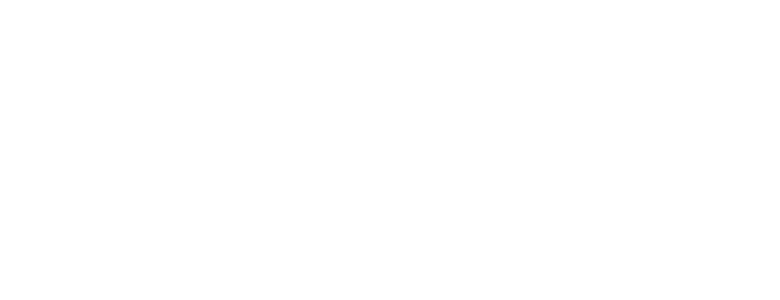
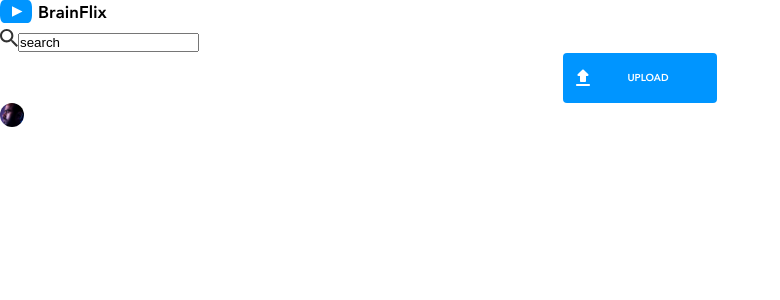
Before and after one commit to Annopara/ann-opara-brainflix, a React (Create React App) app: page / in a window 1280 px wide. Shown: the top 300 px of the page, without its empty margins (0-780 px from the left). Built offline with nearby package versions, Linux system fonts and the light colour scheme.

Commit message:
adds avatar component to header section

```diff
--- a/src/App.js
+++ b/src/App.js
@@ -1,8 +1,10 @@
 import "./App.css";
+import Header from "./components/Header/Header";
 import "./styles/partials/_global.scss";
 
 function App() {
-  return <div className='App'></div>;
+  // return <div className='App'></div>;
+  return <Header />;
 }
 
 export default App;
--- /dev/null
+++ b/src/components/Avatar/Avatar.js
@@ -0,0 +1,11 @@
+import "./Avatar.scss";
+
+const Avatar = ({ src }) => {
+  return (
+    <div className='avatar'>
+      <img src={src} alt='User avatar' className='avatar__img' />
+    </div>
+  );
+};
+
+export default Avatar;
--- /dev/null
+++ b/src/components/Avatar/Avatar.scss
@@ -0,0 +1,12 @@
+.avatar {
+  width: 24px;
+  height: 24px;
+  border-radius: 50%;
+  overflow: hidden;
+
+  &__img {
+    width: 100%;
+    height: 100%;
+    object-fit: cover;
+  }
+}
--- a/src/components/Header/Header.js
+++ b/src/components/Header/Header.js
@@ -1,29 +1,28 @@
 import "./Header.scss";
 import Logo from "../Logo/Logo";
-
 import Button from "../Button/Button";
 import SearchBar from "../SearchBar/SearchBar";
+import Avatar from "../Avatar/Avatar";
+
+import upload from "../../assets/Icons/upload.svg";
+import BrainFlixLogo from "../../assets/Logo/BrainFlix-logo.svg";
+import Search from "../../assets/Icons/search.svg";
+import avatarImg from "../../assets/Images/Mohan-muruge.jpg";
 
 const Header = () => {
-  const upload = "../../assets/Icons/upload.svg";
-  const Logo = "../../assets/Logo/BrainFlix-logo.svg";
-  const Search = "../../assets/Icons/search.svg";
-  const avatar = "../../assets/Images/Mohan-muruge.jpg";
-
   return (
-    <header>
-      <Logo src={Logo} />
-
-      <div>
-        <SearchBar src={Search} />
-
-        <Button src={upload} btnText='UPLOAD' />
+    <>
+      <header>
+        <Logo src={BrainFlixLogo} />
 
         <div>
-          <img src={avatar} alt='Another Image' />
+          <SearchBar src={Search} />
+
+          <Button src={upload} btnText='UPLOAD' />
         </div>
-      </div>
-    </header>
+        <Avatar src={avatarImg} />
+      </header>
+    </>
   );
 };
 
```
